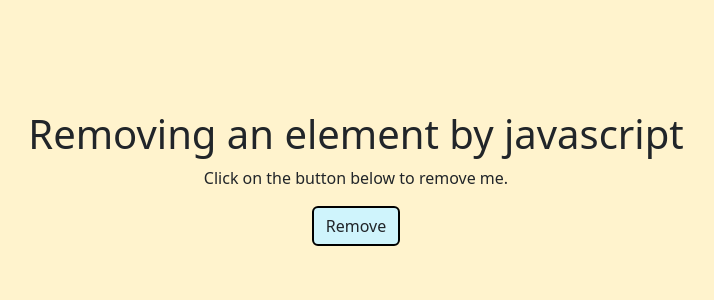
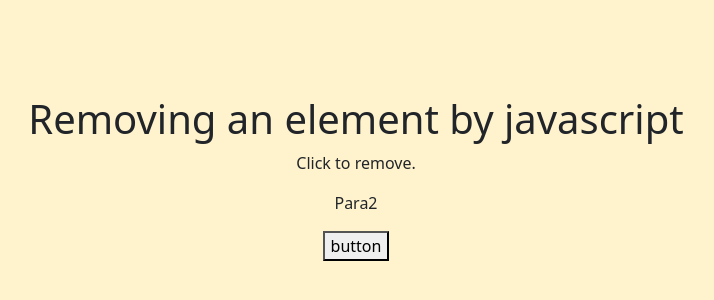
Before and after one commit to Shubham-391/remove-an-element, a plain HTML site: page index.html in a window 1280 px wide. Shown: the part 222-522 px from the top of the page, without its empty margins (284-998 px from the left). Drawn offline with nearby package versions, Linux system fonts and the light colour scheme.

Commit message:
remove on click

```diff
--- a/index.html
+++ b/index.html
@@ -57,10 +57,11 @@
         </div>
     </div>
     <section id="content"
-        class="min-vh-100 d-flex flex-column align-items-center justify-content-center bg-warning-subtle d-none">
-        <h1>Removing an element by javascript</h1>
-        <p class="remove">Click on the button below to remove me.</p>
-        <button class="btn bg-info-subtle">Remove</button>
+        class="min-vh-100 d-flex flex-column align-items-center justify-content-center bg-warning-subtle d-n one">
+        <h1 id="heading" class="element" onclick="element(event, 'heading')">Removing an element by javascript</h1>
+        <p id="para1" class="element" onclick="element(event, 'para1')">Click to remove.</p>
+        <p id="para2" class="element" onclick="element(event, 'para2')">Para2</p>
+        <button id="button1" class="element" onclick="element(event, 'button1')">button</button>
     </section>
     <script src="https://cdn.jsdelivr.net/npm/@popperjs/core@2.11.8/dist/umd/popper.min.js"
         integrity="sha384-I7E8VVD/ismYTF4hNIPjVp/Zjvgyol6VFvRkX/vR+Vc4jQkC+hVqc2pM8ODewa9r"
@@ -69,9 +70,12 @@
         integrity="sha384-BBtl+eGJRgqQAUMxJ7pMwbEyER4l1g+O15P+16Ep7Q9Q+zqX6gSbd85u4mG4QzX+"
         crossorigin="anonymous"></script>
     <script>
-        let element = document.querySelector(".remove"), btn = document.querySelector(".btn");
-        btn.addEventListener("click", function () {
-            element.remove();
+        let a = document.querySelectorAll(".element");
+        a.forEach(element => {
+            element.addEventListener("click", function () {
+                element.remove();
+            })
+
         });
 
         let preloader = setTimeout(remove, 2000);
```
